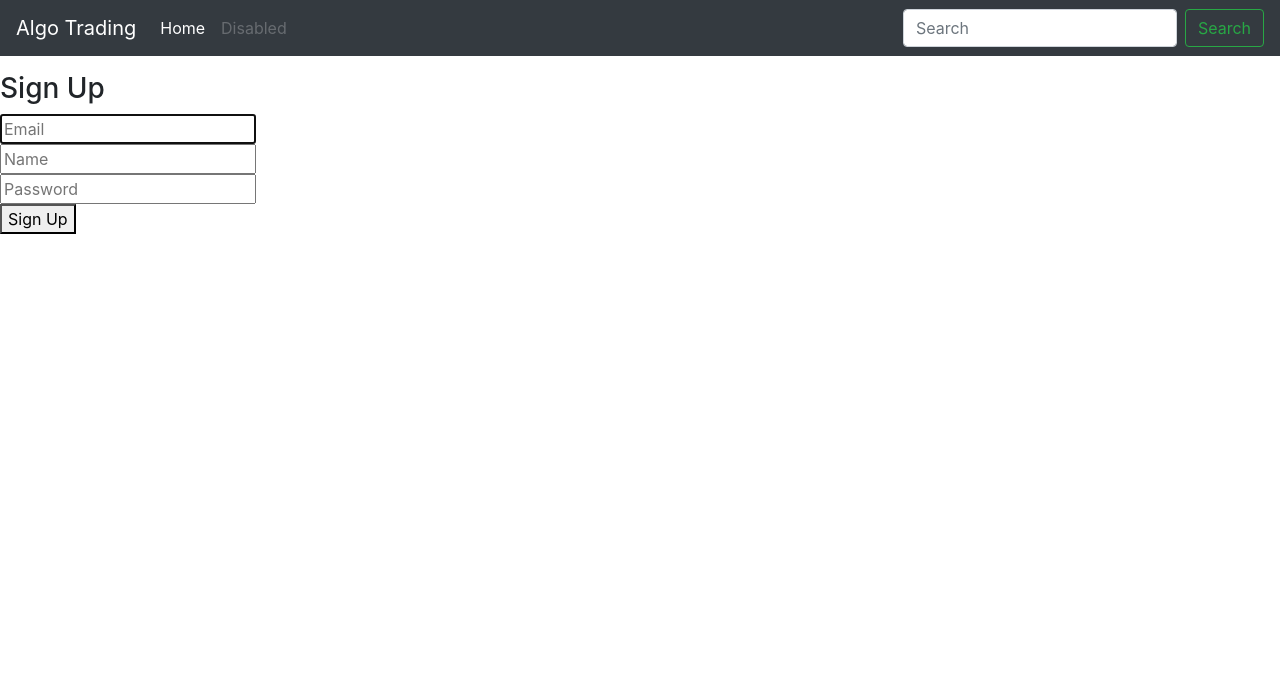
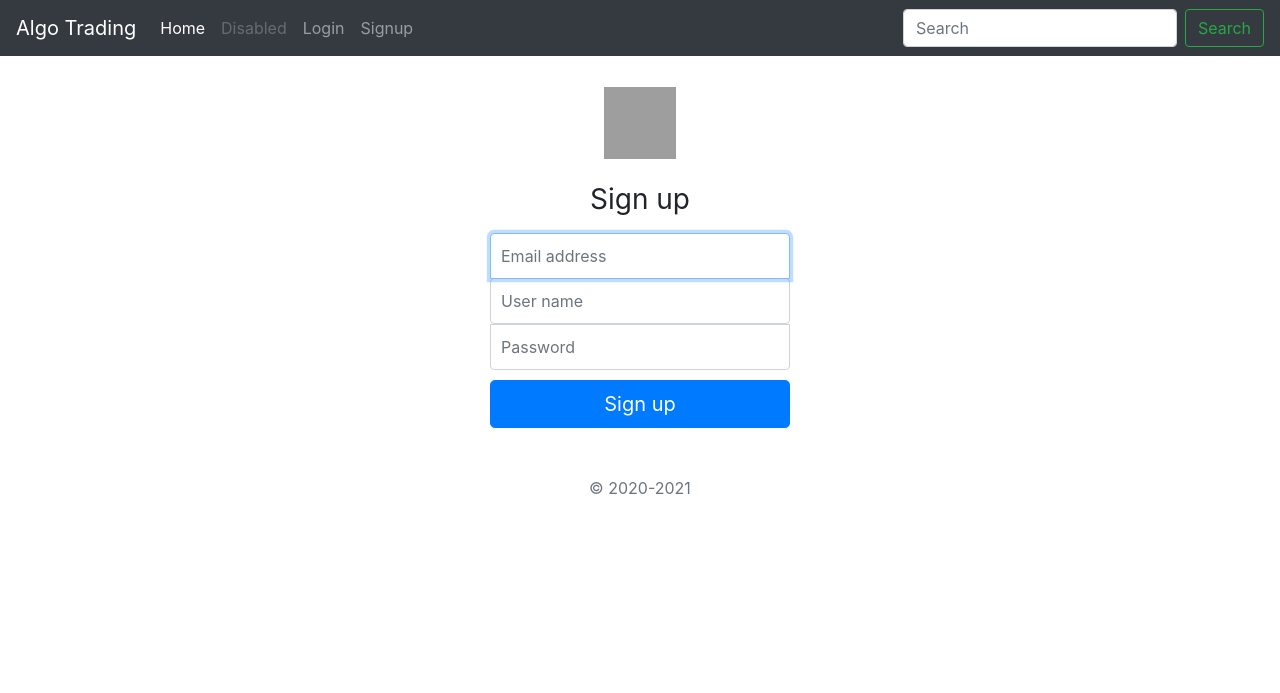
Before and after one commit to canl/algo-trading, a Flask app: page /signup in a window 1280 px wide. Shown: the top 693 px of the page. Run offline with Flask 2, Linux system fonts and the light colour scheme; some libraries are stand-ins or nearby versions; grey boxes are pictures that could not be loaded.

Commit message:
Added signup page

```diff
--- a/src/web/templates/base.html
+++ b/src/web/templates/base.html
@@ -30,7 +30,7 @@
 
 <body>
 <nav class="navbar navbar-expand-md navbar-dark fixed-top bg-dark">
-    <a class="navbar-brand" href="#">Algo Trading</a>
+    <a class="navbar-brand" href="{{ url_for('main.index') }}">Algo Trading</a>
     <button class="navbar-toggler" type="button" data-toggle="collapse" data-target="#navbarCollapse"
             aria-controls="navbarCollapse" aria-expanded="false" aria-label="Toggle navigation">
         <span class="navbar-toggler-icon"></span>
@@ -52,6 +52,22 @@
             <li class="nav-item">
                 <a class="nav-link" href="{{ url_for('auth.logout') }}" class="navbar-item">
                     Logout
+                </a>
+            </li>
+            {% endif %}
+
+            {% if not current_user.is_authenticated %}
+            <li class="nav-item">
+                <a class="nav-link" href="{{ url_for('auth.login') }}" class="navbar-item">
+                    Login
+                </a>
+            </li>
+            {% endif %}
+
+            {% if not current_user.is_authenticated %}
+            <li class="nav-item">
+                <a class="nav-link" href="{{ url_for('auth.signup') }}" class="navbar-item">
+                    Signup
                 </a>
             </li>
             {% endif %}
--- a/src/web/templates/profile.html
+++ b/src/web/templates/profile.html
@@ -2,6 +2,6 @@
 
 {% block content %}
 <h1 class="title">
-  Welcome, Can Lu!
+  Welcome, {{current_user.name}}!
 </h1>
 {% endblock %}
--- a/src/web/templates/signup.html
+++ b/src/web/templates/signup.html
@@ -1,39 +1,58 @@
 <!-- templates/signup.html -->
 
-{% extends "base.html" %}
+{% extends "base.html" %} {% block content %}
+<div class="column is-4 is-offset-4">
+  <div class="box">
+    {% with messages = get_flashed_messages() %} {% if messages %}
+    <div class="notification is-danger">
+      {{ messages[0] }}. Go to
+      <a href="{{ url_for('auth.login') }}">login page</a>.
+    </div>
+    {% endif %} {% endwith %}
+    <form class="form-signin" method="POST" action="/signup">
+      <img
+        class="mb-4"
+        src="https://getbootstrap.com/docs/4.0/assets/brand/bootstrap-solid.svg"
+        alt=""
+        width="72"
+        height="72"
+      />
+      <h1 class="h3 mb-3 font-weight-normal">Sign up</h1>
+      <label for="email" class="sr-only">Email address</label>
+      <input
+        type="email"
+        id="email"
+        name="email"
+        class="form-control"
+        placeholder="Email address"
+        required
+        autofocus
+      />
+      <label for="name" class="sr-only">Email address</label>
+      <input
+        type="text"
+        id="name"
+        name="name"
+        class="form-control"
+        placeholder="User name"
+        required
+        autofocus
+      />
+      <label for="password" class="sr-only">Password</label>
+      <input
+        type="password"
+        id="password"
+        name="password"
+        class="form-control"
+        placeholder="Password"
+        required
+      />
 
-{% block content %}
-<div class="column is-4 is-offset-4">
-    <h3 class="title">Sign Up</h3>
-    <div class="box">
-        {% with messages = get_flashed_messages() %}
-        {% if messages %}
-            <div class="notification is-danger">
-                {{ messages[0] }}. Go to <a href="{{ url_for('auth.login') }}">login page</a>.
-            </div>
-        {% endif %}
-        {% endwith %}
-        <form method="POST" action="/signup">
-            <div class="field">
-                <div class="control">
-                    <input class="input is-large" type="email" name="email" placeholder="Email" autofocus="">
-                </div>
-            </div>
-
-            <div class="field">
-                <div class="control">
-                    <input class="input is-large" type="text" name="name" placeholder="Name" autofocus="">
-                </div>
-            </div>
-
-            <div class="field">
-                <div class="control">
-                    <input class="input is-large" type="password" name="password" placeholder="Password">
-                </div>
-            </div>
-
-            <button class="button is-block is-info is-large is-fullwidth">Sign Up</button>
-        </form>
-    </div>
+      <button class="btn btn-lg btn-primary btn-block" type="submit">
+        Sign up
+      </button>
+      <p class="mt-5 mb-3 text-muted">&copy; 2020-2021</p>
+    </form>
+  </div>
 </div>
 {% endblock %}
```
